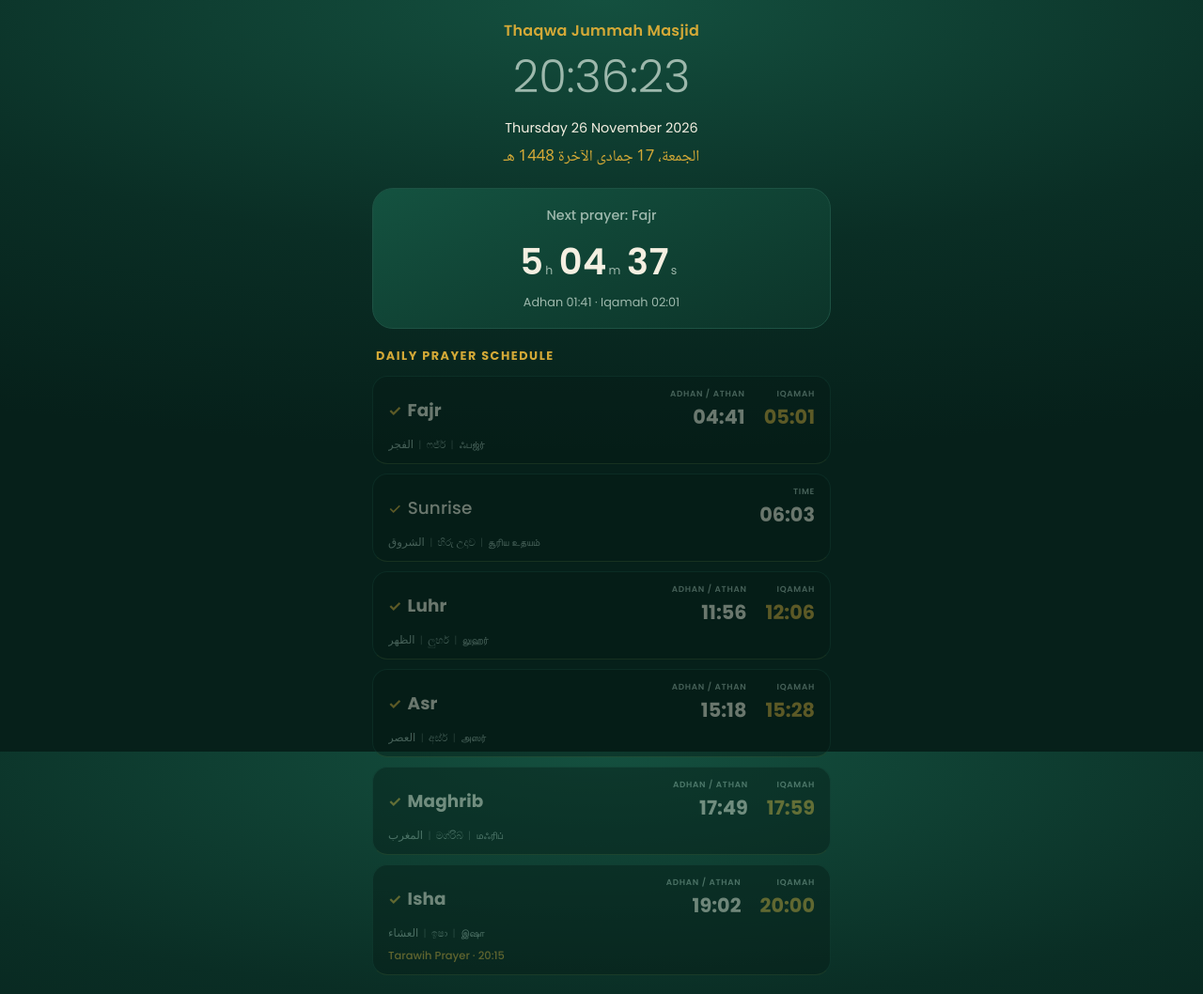
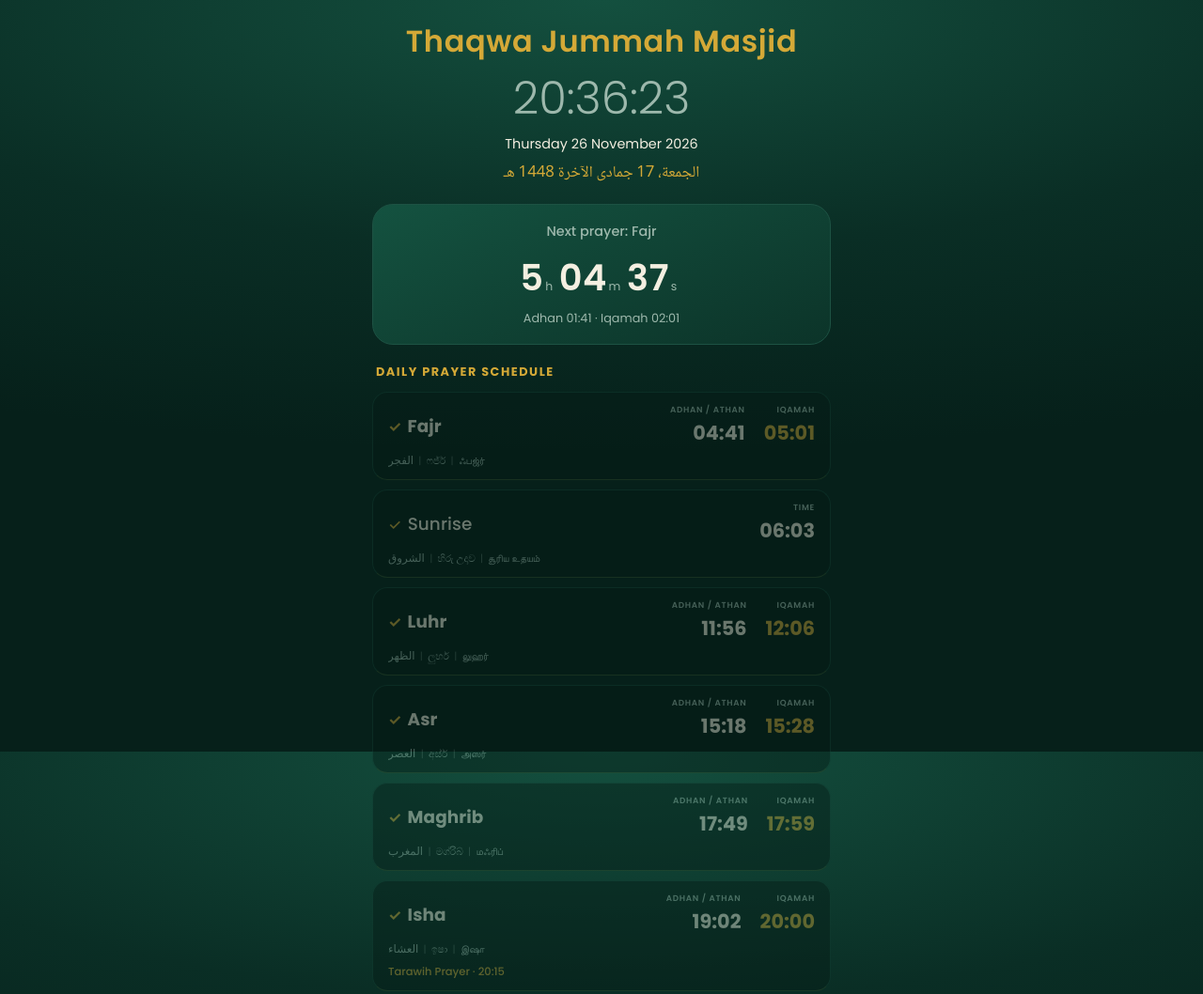
Before and after one commit to DevArafath/TJM_PrayerTime, a plain HTML site: page index.html in a window 1280 px wide. Shown: the top 1058 px of the page at 94% size. Drawn offline with Linux system fonts and the light colour scheme.

Commit message:
Title Size Change

```diff
--- a/style.css
+++ b/style.css
@@ -11,9 +11,9 @@ body{font-family:var(--sans);color:var(--ink);
  padding:env(safe-area-inset-top) env(safe-area-inset-right) env(safe-area-inset-bottom) env(safe-area-inset-left)}
 main{max-width:520px;margin:0 auto;padding:20px 16px 32px}
 header{text-align:center}
-h1{font:600 1rem var(--sans);letter-spacing:.02em;color:var(--gold)}
+h1{font:600 2rem var(--sans);letter-spacing:.02em;color:var(--gold)}
 #clock{font:300 3rem var(--sans);color:var(--mute);margin-top:1px;font-variant-numeric:tabular-nums}
-#gdate{margin-top:8px;font-size:.9rem}
+#gdate{margin-top:2px;font-size:.9rem}
 #hdate{color:var(--mute);font-size:.82rem;margin-top:2px}
 #hdateAr{font:500 1.05rem "Noto Naskh Arabic","Geeza Pro","Traditional Arabic",serif;margin-top:6px;color:var(--gold)}
 
```
